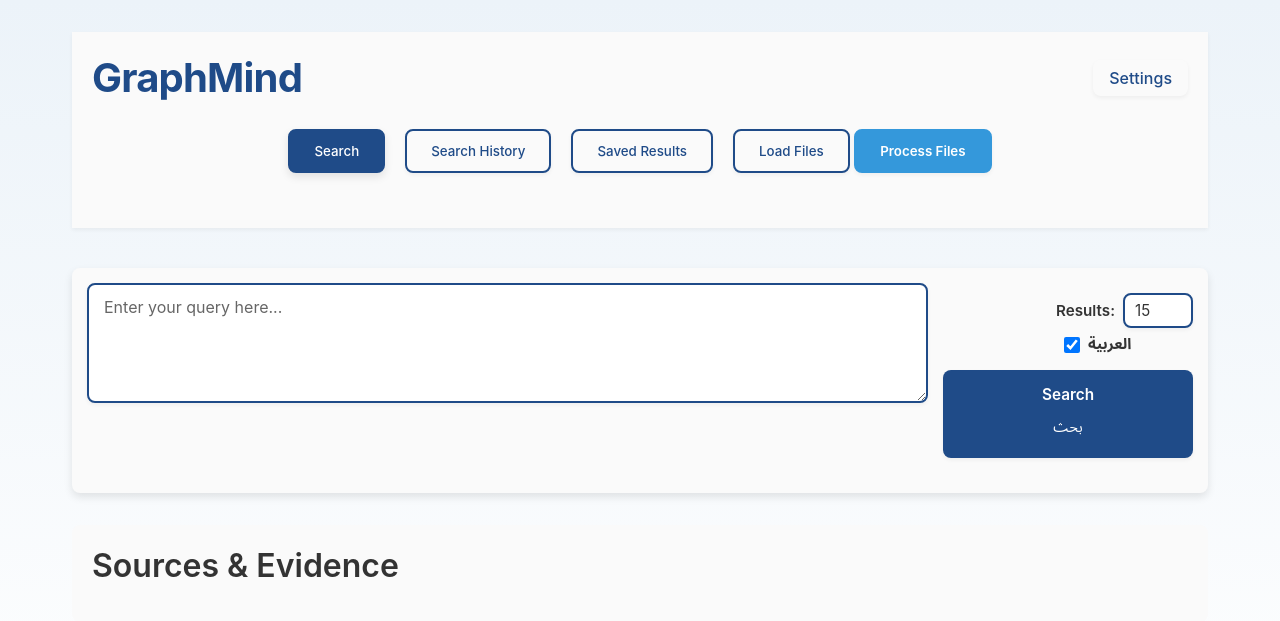
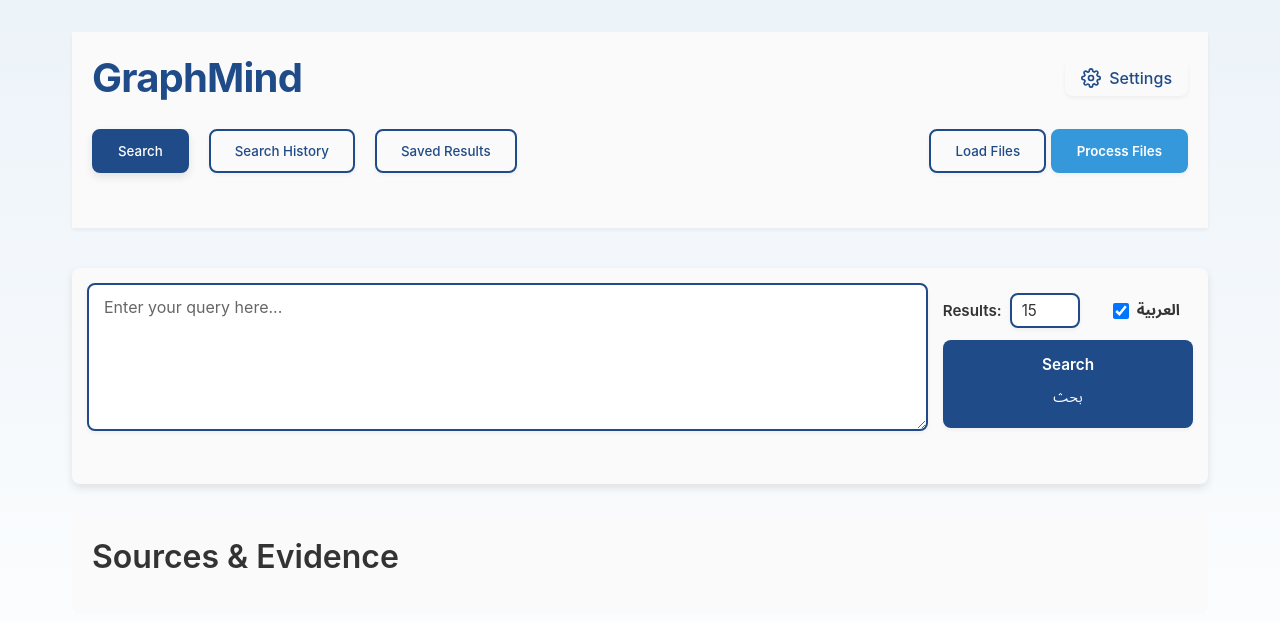
Before and after one commit to Muhanad-husn/hybridRAG, a Flask app: page / in a window 1280 px wide. Shown: the top 621 px of the page. Run offline with Flask 3, Linux system fonts and the light colour scheme; parts of the project's set-up code (start-up, migrations or seed data) failed here and were passed over.

Commit message:
UI improvements: 1. Move Load/Process Files buttons to right end 2. Add icon to Settings button 3. Fix Save as HTML button overlap using flexbox layout

```diff
--- a/static/css/styles.css
+++ b/static/css/styles.css
@@ -103,6 +103,10 @@ header h1 {
     font-size: 1em;
     padding: 8px 16px;
     transition: all var(--transition-speed);
+    display: flex;
+    align-items: center;
+    gap: 8px;
+    border-radius: var(--border-radius);
 }
 
 .header-top .nav-btn:hover {
@@ -110,13 +114,27 @@ header h1 {
     color: var(--primary-color);
 }
 
+.settings-icon-btn svg {
+    width: 20px;
+    height: 20px;
+    transition: transform var(--transition-speed);
+}
+
+.settings-icon-btn:hover svg {
+    transform: rotate(30deg);
+}
+
 .main-nav {
     display: flex;
-    justify-content: center;
+    justify-content: flex-start;
     gap: 20px;
     margin-bottom: 35px;
     padding: 0 20px;
     flex-wrap: wrap;
+}
+
+.file-actions {
+    margin-left: auto;
 }
 
 .nav-btn {
--- a/templates/index.html
+++ b/templates/index.html
@@ -11,7 +11,13 @@
         <header>
             <div class="header-top">
                 <h1>GraphMind</h1>
-                <button class="nav-btn" data-view="settings">Settings</button>
+                <button class="nav-btn settings-icon-btn" data-view="settings">
+                    <svg xmlns="http://www.w3.org/2000/svg" viewBox="0 0 24 24" width="24" height="24" fill="none" stroke="currentColor" stroke-width="2" stroke-linecap="round" stroke-linejoin="round">
+                        <circle cx="12" cy="12" r="3"></circle>
+                        <path d="M19.4 15a1.65 1.65 0 0 0 .33 1.82l.06.06a2 2 0 0 1 0 2.83 2 2 0 0 1-2.83 0l-.06-.06a1.65 1.65 0 0 0-1.82-.33 1.65 1.65 0 0 0-1 1.51V21a2 2 0 0 1-2 2 2 2 0 0 1-2-2v-.09A1.65 1.65 0 0 0 9 19.4a1.65 1.65 0 0 0-1.82.33l-.06.06a2 2 0 0 1-2.83 0 2 2 0 0 1 0-2.83l.06-.06a1.65 1.65 0 0 0 .33-1.82 1.65 1.65 0 0 0-1.51-1H3a2 2 0 0 1-2-2 2 2 0 0 1 2-2h.09A1.65 1.65 0 0 0 4.6 9a1.65 1.65 0 0 0-.33-1.82l-.06-.06a2 2 0 0 1 0-2.83 2 2 0 0 1 2.83 0l.06.06a1.65 1.65 0 0 0 1.82.33H9a1.65 1.65 0 0 0 1-1.51V3a2 2 0 0 1 2-2 2 2 0 0 1 2 2v.09a1.65 1.65 0 0 0 1 1.51 1.65 1.65 0 0 0 1.82-.33l.06-.06a2 2 0 0 1 2.83 0 2 2 0 0 1 0 2.83l-.06.06a1.65 1.65 0 0 0-.33 1.82V9a1.65 1.65 0 0 0 1.51 1H21a2 2 0 0 1 2 2 2 2 0 0 1-2 2h-.09a1.65 1.65 0 0 0-1.51 1z"></path>
+                    </svg>
+                    <span>Settings</span>
+                </button>
             </div>
             <nav class="main-nav">
                 <button class="nav-btn active" data-view="search">Search</button>
@@ -36,7 +42,7 @@
                                 id="queryInput"
                                 name="query"
                                 placeholder="Enter your query here..."
-                                rows="3"
+                                rows="6"
                                 required></textarea>
                             <div class="query-suggestions hidden">
                                 <h3>Query Suggestions:</h3>
@@ -45,7 +51,7 @@
                         </div>
                         <div class="search-controls">
                             <div class="search-options">
-                                <div class="search-options-group">
+                                <div class="search-options-right">
                                     <label class="results-count">
                                         <span class="results-label">Results:</span>
                                         <input type="number" id="resultsCount" min="5" max="80" value="15" title="Number of results (5-80)">
@@ -55,11 +61,11 @@
                                         <span class="toggle-label">العربية</span>
                                     </label>
                                 </div>
-                                <button type="submit" id="searchButton" class="search-btn">
-                                    <span class="btn-text-en">Search</span>
-                                    <span class="btn-text-ar">بحث</span>
-                                </button>
                             </div>
+                            <button type="submit" id="searchButton" class="search-btn">
+                                <span class="btn-text-en">Search</span>
+                                <span class="btn-text-ar">بحث</span>
+                            </button>
                         </div>
                     </div>
                 </form>
```
Also changed, not shown: other parts of static/css/styles.css (+20 -12 lines).
